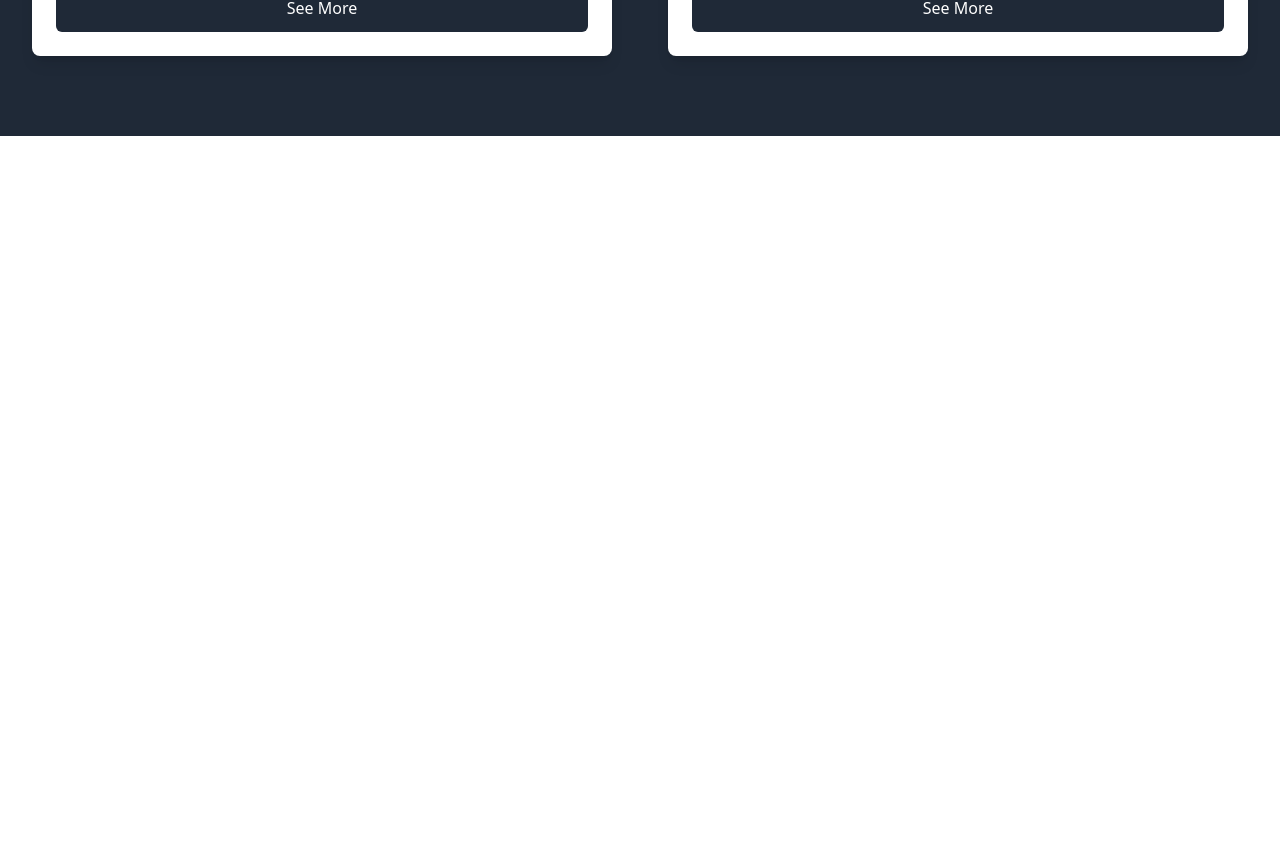
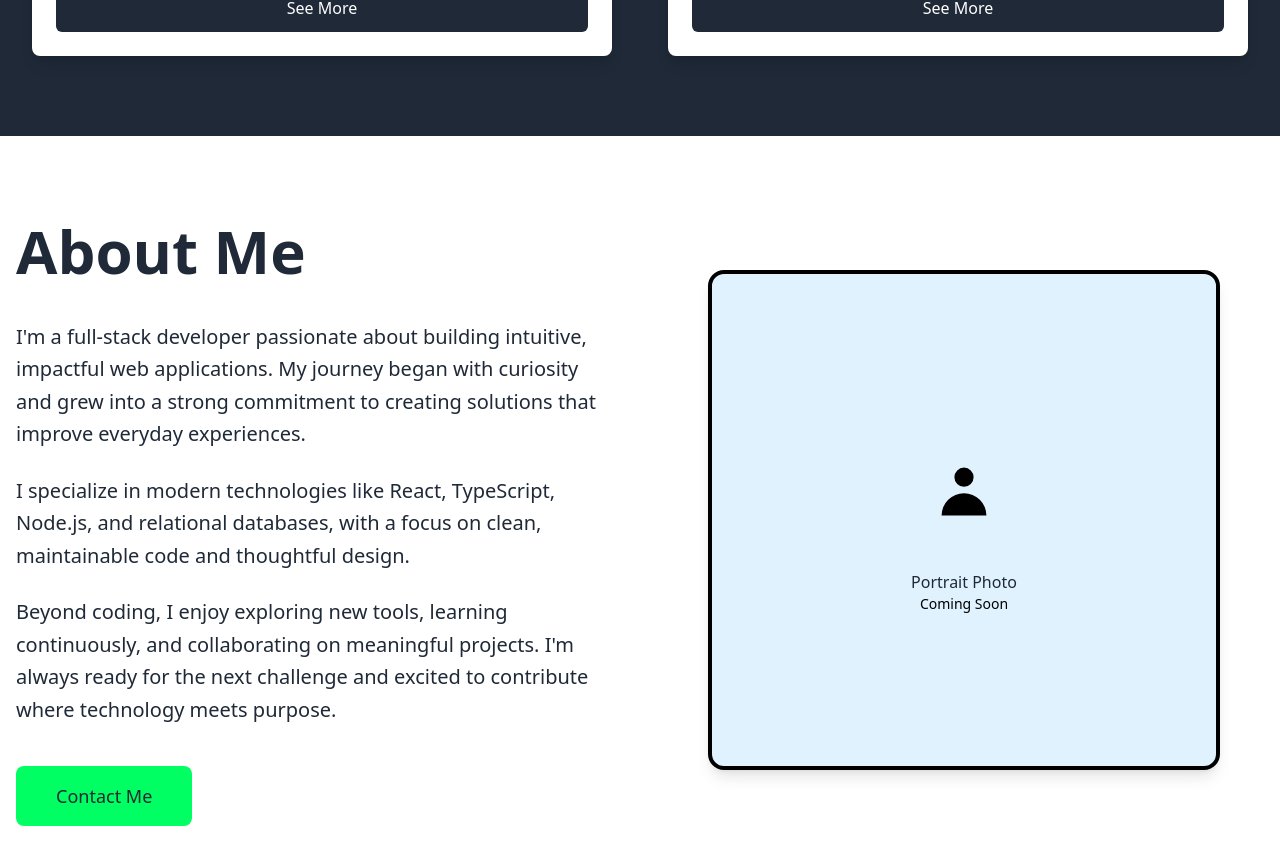
Before and after one commit to ElenaZht/FullStackPortfolio, a React (Vite) app in the folder webUI/: page / in a window 1280 px wide. Shown: the part 1378-2242 px from the top of the page. Before the commit the page ends 1514 px from the top, so only its background shows below. Built offline with nearby package versions, Linux system fonts and the light colour scheme.

Commit message:
Create about me section

```diff
--- a/webUI/src/App.tsx
+++ b/webUI/src/App.tsx
@@ -1,6 +1,7 @@
 import './App.css'
 import HomeSection from './sections/HomeSection'
 import ProjectsSection from './sections/ProjectsSection'
+import AboutMeSection from './sections/AboutMeSection'
 
 function App() {
 
@@ -8,6 +9,7 @@ function App() {
     <>
       <HomeSection/>
       <ProjectsSection/>
+      <AboutMeSection/>
     </>
   )
 }
--- /dev/null
+++ b/webUI/src/sections/AboutMeSection.tsx
@@ -0,0 +1,94 @@
+import React, { useState } from 'react'
+
+export default function AboutMeSection() {
+  const [isContactPressed, setIsContactPressed] = useState(false)
+
+  const handleContactMouseDown = () => {
+    setIsContactPressed(true)
+  }
+
+  const handleContactMouseUp = () => {
+    setIsContactPressed(false)
+  }
+
+  return (
+    <div id="about" className="bg-white py-16 px-4">
+      <div className="max-w-7xl mx-auto">
+        <div className="grid grid-cols-1 lg:grid-cols-2 gap-12 items-center min-h-[80vh]">
+
+          {/* Left side - Text content */}
+          <div className="order-1 lg:order-1">
+            {/* Title */}
+            <h2 className="text-4xl lg:text-5xl xl:text-6xl font-bold text-dark mb-8 leading-tight">
+              About Me
+            </h2>
+
+            {/* Description */}
+            <div className="space-y-6 mb-10">
+              <p className="text-lg lg:text-xl text-dark leading-relaxed font-light">
+                I'm a full-stack developer passionate about building intuitive, impactful web applications.
+                My journey began with curiosity and grew into a strong commitment to creating solutions that improve everyday experiences.
+              </p>
+
+              <p className="text-lg lg:text-xl text-dark leading-relaxed font-light">
+                I specialize in modern technologies like React, TypeScript, Node.js, and relational databases, with a focus on clean, maintainable code and thoughtful design.
+              </p>
+
+              <p className="text-lg lg:text-xl text-dark leading-relaxed font-light">
+                Beyond coding, I enjoy exploring new tools, learning continuously, and collaborating on meaningful projects. I'm always ready for the next challenge and excited to contribute where technology meets purpose.
+              </p>
+            </div>
+
+            {/* Contact Button */}
+            <a
+              href="#contact"
+              className="inline-block btn btn-lg px-10 py-4 font-medium text-lg transition-all duration-300 hover:shadow-xl hover:scale-105 active:scale-95 rounded-lg"
+              style={{
+                backgroundColor: isContactPressed ? '#00e054' : '#00ff62',
+                borderColor: isContactPressed ? '#00e054' : '#00ff62',
+                color: isContactPressed ? '#ffffff' : '#1f2937'
+              }}
+              onMouseDown={handleContactMouseDown}
+              onMouseUp={handleContactMouseUp}
+              onMouseLeave={handleContactMouseUp}
+              onTouchStart={handleContactMouseDown}
+              onTouchEnd={handleContactMouseUp}
+            >
+              Contact Me
+            </a>
+          </div>
+
+          {/* Right side - Portrait */}
+          <div className="order-2 lg:order-2">
+            <div className="relative max-w-lg mx-auto">
+              {/* Placeholder for portrait - you can replace with actual image */}
+              <div className="w-full h-96 lg:h-[500px] bg-secondary rounded-2xl shadow-lg flex items-center justify-center border-4 border-primary/20">
+                <div className="text-center">
+                  <div className="w-32 h-32 bg-primary/20 rounded-full mx-auto mb-4 flex items-center justify-center">
+                    <svg
+                      className="w-16 h-16 text-primary"
+                      fill="currentColor"
+                      viewBox="0 0 20 20"
+                    >
+                      <path
+                        fillRule="evenodd"
+                        d="M10 9a3 3 0 100-6 3 3 0 000 6zm-7 9a7 7 0 1114 0H3z"
+                        clipRule="evenodd"
+                      />
+                    </svg>
+                  </div>
+                  <p className="text-dark font-medium">Portrait Photo</p>
+                  <p className="text-sm text-neutral">Coming Soon</p>
+                </div>
+              </div>
+
+              {/* Decorative elements */}
+              <div className="absolute -top-4 -right-4 w-24 h-24 bg-primary/10 rounded-full"></div>
+              <div className="absolute -bottom-6 -left-6 w-32 h-32 bg-primary/5 rounded-full"></div>
+            </div>
+          </div>
+        </div>
+      </div>
+    </div>
+  )
+}
```
